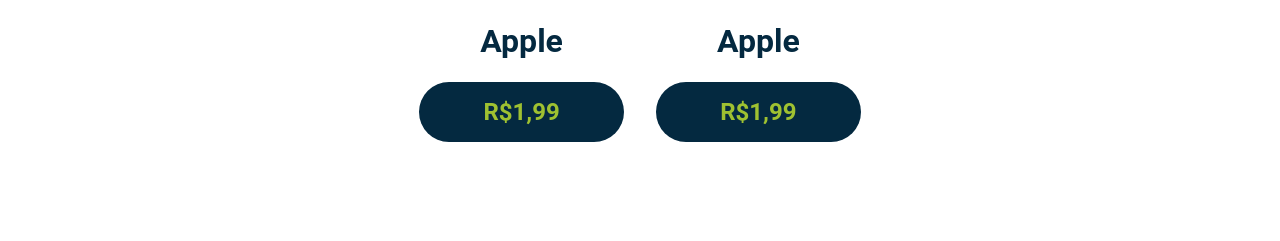
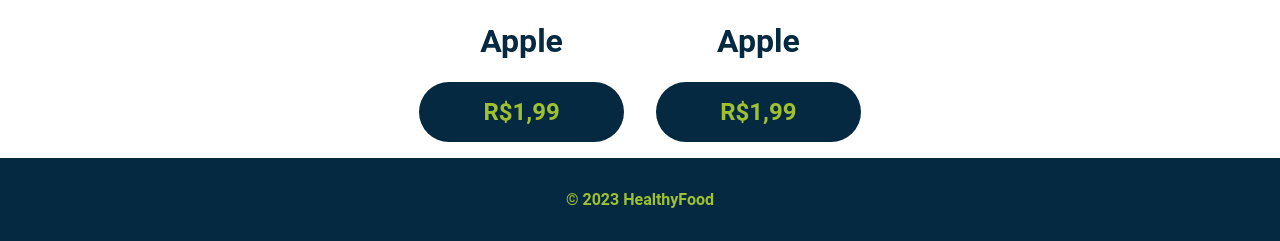
Before and after one commit to miguelsbrissa/php-ecommerce, a PHP site: page /php-ecommerce/ in a window 1280 px wide. Shown: the part 824-1065 px from the top of the page. Before the commit the page ends 966 px from the top, so only its background shows below. Run offline with PHP 8.4, Linux system fonts and the light colour scheme; some libraries are stand-ins or nearby versions.

Commit message:
feat: :lipstick: Add footer and split nav and footer into different files

```diff
--- /dev/null
+++ b/src/components/footer.php
@@ -0,0 +1,3 @@
+<footer class="footer">
+    © 2023 HealthyFood
+</footer>
--- /dev/null
+++ b/src/components/nav.php
@@ -0,0 +1,22 @@
+<nav class="menu-nav">
+    <ul>
+        <a href="http://localhost/php-ecommerce/src/pages/index.php" class="menu-nav-item logo">
+            <i class="fa-solid fa-seedling"></i>
+            HealthyFood
+        </a>
+    </ul>
+    <div class="menu-nav center">
+        <ul>
+            <a href="http://localhost/php-ecommerce/src/pages/produtos.php" class="menu-nav-item">Produtos <i class="fa-solid fa-chevron-down"></i></i></a>
+        </ul>
+        <ul>
+            <a href="http://localhost/php-ecommerce/src/pages/sobre.php" class="menu-nav-item">Sobre</a>
+        </ul>
+        <ul>
+            <a href="http://localhost/php-ecommerce/src/pages/fale.php" class="menu-nav-item">Fale Conosco</a>
+        </ul>
+    </div>
+    <ul>
+        <a href="http://localhost/php-ecommerce/src/pages/index.php" class="menu-nav-item bag"><i class="fa-solid fa-bag-shopping"></i></a>
+    </ul>
+</nav>
--- a/src/pages/index.php
+++ b/src/pages/index.php
@@ -11,28 +11,7 @@
 </head>
 
 <body>
-    <nav class="menu-nav">
-        <ul>
-            <a href="http://localhost/php-ecommerce/src/pages/index.php" class="menu-nav-item logo">
-                <i class="fa-solid fa-seedling"></i>
-                HealthyFood
-            </a>
-        </ul>
-        <div class="menu-nav center">
-            <ul>
-                <a href="http://localhost/php-ecommerce/src/pages/produtos.php" class="menu-nav-item">Produtos <i class="fa-solid fa-chevron-down"></i></i></a>
-            </ul>
-            <ul>
-                <a href="http://localhost/php-ecommerce/src/pages/sobre.php" class="menu-nav-item">Sobre</a>
-            </ul>
-            <ul>
-                <a href="http://localhost/php-ecommerce/src/pages/fale.php" class="menu-nav-item">Fale Conosco</a>
-            </ul>
-        </div>
-        <ul>
-            <a href="http://localhost/php-ecommerce/src/pages/index.php" class="menu-nav-item bag"><i class="fa-solid fa-bag-shopping"></i></a>
-        </ul>
-    </nav>
+    <?php include '../components/nav.php'; ?>
     <div class="content">
         <h1 class="text">Lorem ipsum dolor sit amet, consectetur adipiscing elit.</h1>
 
@@ -68,7 +47,7 @@
                 <input type="button" value="R$1,99" class="button-price" />
             </div>
         </div>
-
+        <?php include '../components/footer.php'; ?>
     </div>
 </body>
 
--- a/src/style/style.css
+++ b/src/style/style.css
@@ -118,3 +118,16 @@ a {
     color: #9fc13193;
     transition: all 0.3s ease-in-out;
 }
+
+.footer {
+    display: flex;
+    width: 100%;
+    padding: 2rem 0;
+    align-items: center;
+    justify-content: center;
+    color: #9fc131;
+    background-color: #042940;
+    font-size: 1rem;
+    font-family: Raleway, Roboto, Oxygen, Ubuntu, Cantarell, Fira Sans, Droid Sans, Helvetica Neue, sans-serif;
+    font-weight: 700;
+}
```
